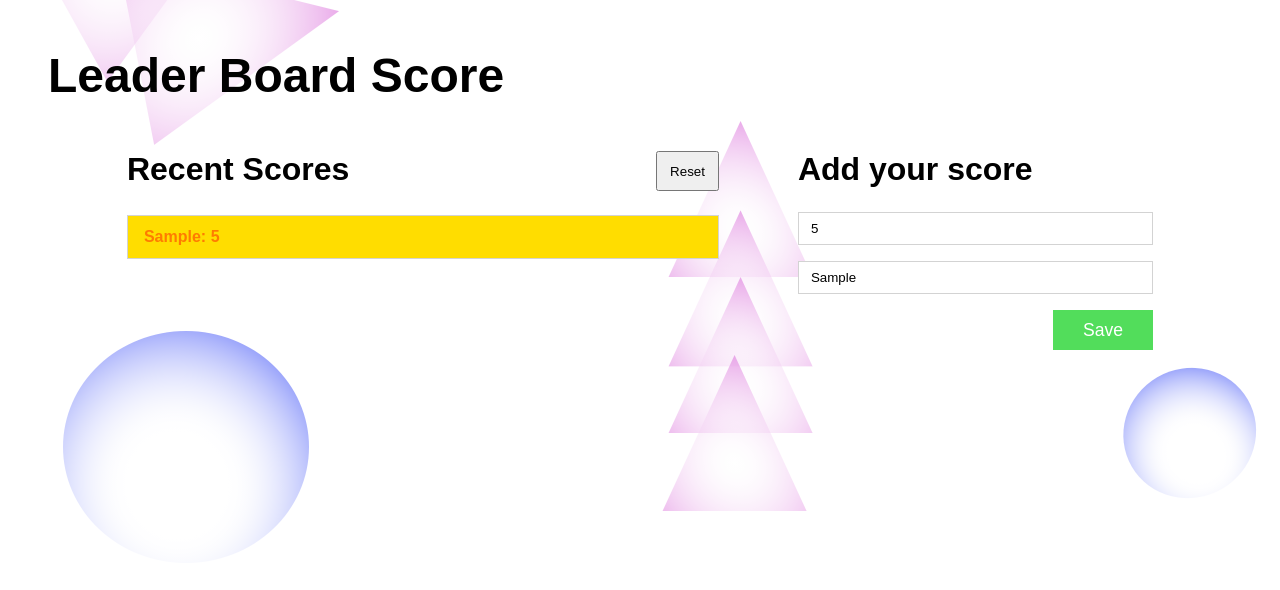
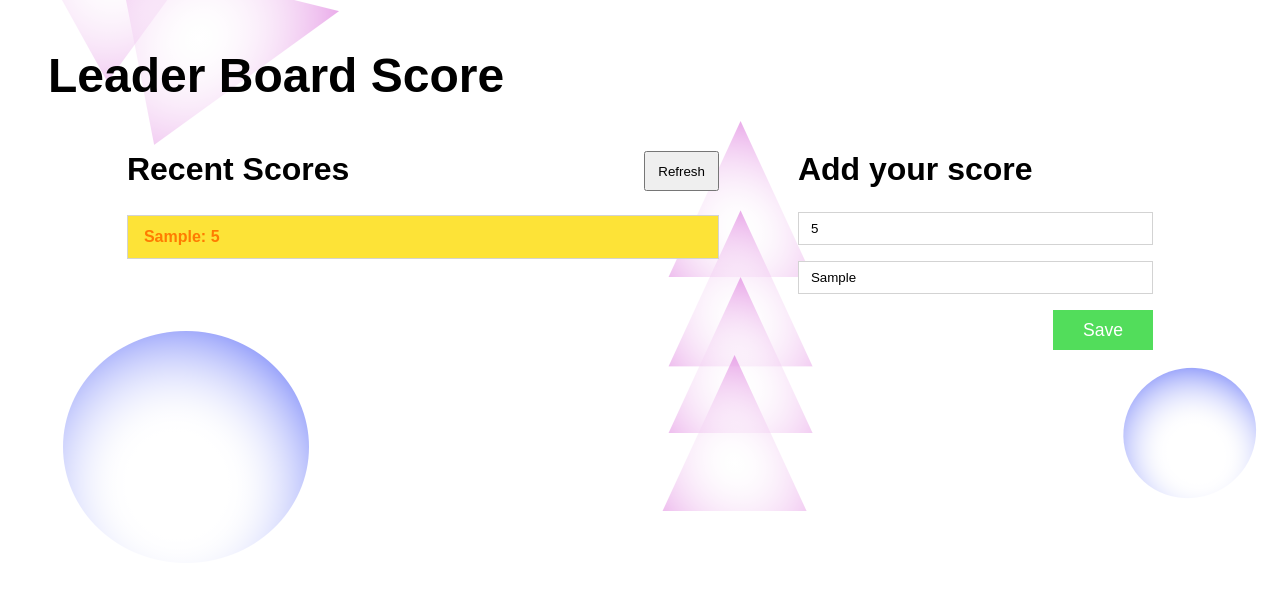
Before and after one commit to Trast00/leaderboard-score, a website built with webpack: page src/index.html in a window 1280 px wide. Both pictures are taken after typing "5", "Sample" into the empty fields and a click on the button "Save". Built offline with nearby package versions, Linux system fonts and the light colour scheme; no server answers.

Commit message:
Update index.js: Fix refresh bug

```diff
--- a/src/index.html
+++ b/src/index.html
@@ -11,7 +11,7 @@
 <body>
   <h1>Leader Board Score</h1>
   <section class="recent-scores">
-    <h2>Recent Scores <button type="button" id="reset-list-scores">Reset</button></h2>
+    <h2>Recent Scores <button type="button" id="refresh-list-scores">Refresh</button></h2>
 
     <ul id="list-scores" class="list-scores">
     </ul>
--- a/src/index.js
+++ b/src/index.js
@@ -4,7 +4,7 @@ import GameManager from './modules/GameManager.js';
 
 /* UI elements */
 const addNewScore = document.forms[0];
-const btnReset = document.getElementById('reset-list-scores');
+const btnReset = document.getElementById('refresh-list-scores');
 
 const gameManager = new GameManager();
 
@@ -24,11 +24,15 @@ addNewScore.addEventListener('submit', (event) => {
 
 btnReset.addEventListener('click', async () => {
   const data = await gameManager.getScores();
+  scoreManager.list = []
+  document.getElementById('list-scores').innerHTML = ''
   data.result.forEach((element) => {
     scoreManager.add(element.user, element.score);
   });
+  console.log("Reseted: ", scoreManager.list)
 });
 
 window.addEventListener('load', async () => {
   btnReset.click();
+  console.log("Loaded: ", scoreManager.list)
 });
--- a/src/style.css
+++ b/src/style.css
@@ -34,7 +34,7 @@ h2 {
   width: 50%;
 }
 
-#reset-list-scores {
+#refresh-list-scores {
   height: 40px;
   margin-left: 8px;
   padding: 8px 12px 8px 12px;
@@ -54,7 +54,7 @@ h2 {
 }
 
 .list-scores :nth-child(1){
-  background-color: #ffdd00;
+  background-color: #fde337;
   color: #ff7b00;
   font-weight: 700;
 }
```
